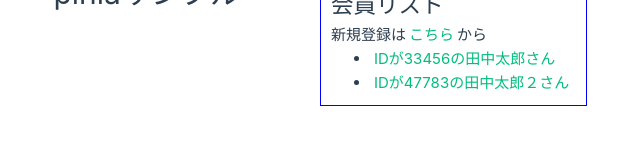
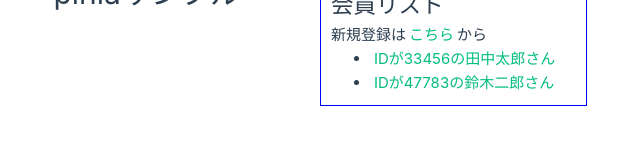
Before and after one commit to capricorn77777/pinia, a Vue app in the folder Desktop/practice/sync2/pinia-fundamental/: page /member/memberList in a window 1280 px wide. Shown: the part 407-552 px from the top of the page, without its empty margins (320-960 px from the left). Built offline with nearby package versions, Linux system fonts and the light colour scheme.

Commit message:
MemberList.vueでpinia使用

```diff
--- a/Desktop/practice/sync2/pinia-fundamental/src/views/member/MemberList.vue
+++ b/Desktop/practice/sync2/pinia-fundamental/src/views/member/MemberList.vue
@@ -1,9 +1,17 @@
 <script setup lang="ts">
+import {computed} from "vue";
 import {inject} from "vue";
 import {RouterLink} from "vue-router";
 import type {Member} from "@/interfaces";
+import { useMembersStore } from "@/stores/member";
 
-const memberList = inject("memberList") as Map<number, Member>;
+const membersStore = useMembersStore();
+
+const memberList = computed(
+    (): Map<number, Member> => {
+        return membersStore.memberList;
+    }
+);
 
 </script>
 <template>
```
